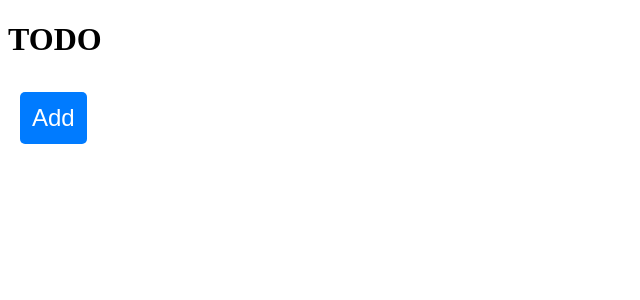
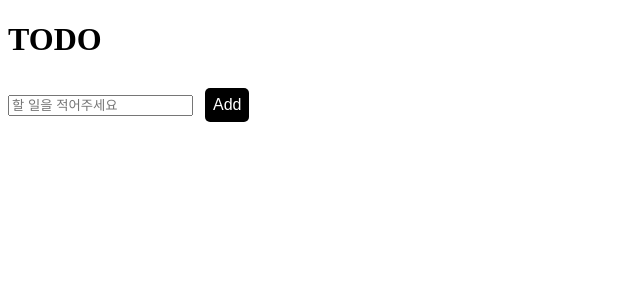
Before and after one commit to Ssuamje/frontend_practice, a SvelteKit app in the folder svelte/todo_prac/: page /todo in a window 1280 px wide. Shown: the top 300 px of the page, without its empty margins (0-640 px from the left). Built offline with nearby package versions, Linux system fonts and the light colour scheme.

Commit message:
콜백을 이용한 함수등록

```diff
--- a/svelte/todo_prac/src/routes/todo/+page.svelte
+++ b/svelte/todo_prac/src/routes/todo/+page.svelte
@@ -1,7 +1,12 @@
 <script>
     import Button from "./Button.svelte";
+    import InputBox from "./InputBox.svelte";
+
+    let todoInput = "";
 </script>
 
 <h1> TODO </h1>
-
-<Button text="Add" --bg-color = "blue"/>
+<h2>{todoInput}</h2>
+<InputBox placeholder="할 일을 적어주세요" bind:inputValue ={todoInput}/>
+<Button text="Add" bg_color="black" hover_bg_color="violet"
+        handleClick={() => {console.log(todoInput)}}/>
--- a/svelte/todo_prac/src/routes/todo/Button.svelte
+++ b/svelte/todo_prac/src/routes/todo/Button.svelte
@@ -2,16 +2,18 @@
     export let text = "Button";
     export let bg_color = "#007BFF";
     export let hover_bg_color = "#0056b3";
+    export let handleClick = () => {};
 </script>
 
-<button style="--bg-color: {bg_color}; --hover-bg-color: {hover_bg_color}">
+<button style="--bg-color: {bg_color}; --hover-bg-color: {hover_bg_color}"
+on:click={handleClick()}>
     {text}
 </button>
 
 
 <style>
     button {
-        font-size: 1.5em;
+        font-size: 1.0em;
         padding: 0.5em;
         margin: 0.5em;
         background-color: var(--bg-color);
--- /dev/null
+++ b/svelte/todo_prac/src/routes/todo/InputBox.svelte
@@ -0,0 +1,7 @@
+<script lang="ts">
+    export let text = 'Hello World!';
+    export let placeholder = "Input Here";
+    export let inputValue = "";
+</script>
+
+<input placeholder={placeholder} bind:value={inputValue}>
```
